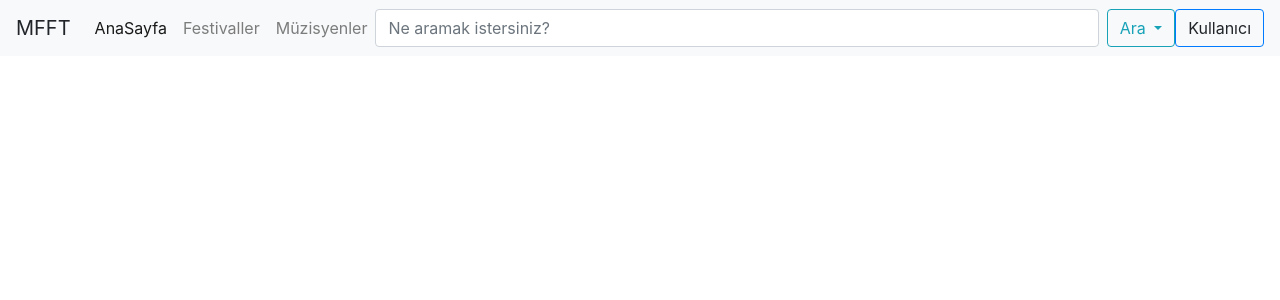
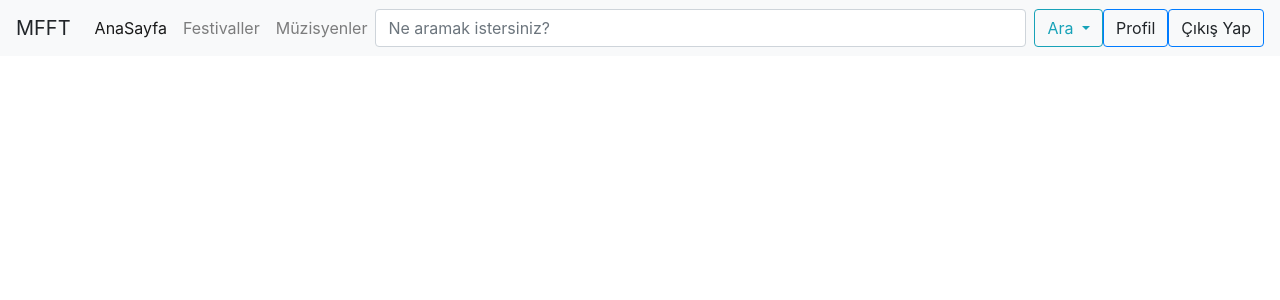
Before and after one commit to ETU-EDBA/MFFT, a Flask app: page /festivals in a window 1280 px wide. Shown: the top 300 px of the page. Run offline with Flask 2, Linux system fonts and the light colour scheme; data that the repository does not hold is empty; some libraries are stand-ins or nearby versions.

Commit message:
updated navbar

```diff
--- a/templates/includes/Navbar.html
+++ b/templates/includes/Navbar.html
@@ -27,8 +27,14 @@
           <button class="dropdown-item btn btn-outline-info my-2 my-sm-0" onclick="location.reload();location.href='/kategoriler/' + $('#searchValue').val()" id="searchButton"type="submit">Kategori Ara</button>
         </div>
       </div>
+
+      <li class="navbar-nav dropdown">
+        <a class="btn btn-outline-primary "onclick="location.reload();location.href='/profil'">Profil</a>
+      </li>
+
     <li class="navbar-nav dropdown">
-      <a class="btn btn-outline-primary "onclick="document.cookie = 'token=; expires=Thu, 01 Jan 1970 00:00:00 UTC; path=/;';window.location = '/';">Kullanıcı</a>
+      <a class="btn btn-outline-primary "onclick="document.cookie = 'token=; expires=Thu, 01 Jan 1970 00:00:00 UTC; path=/;';window.location = '/';">Çıkış Yap</a>
     </li>
+
   </div>
 </nav>
```
